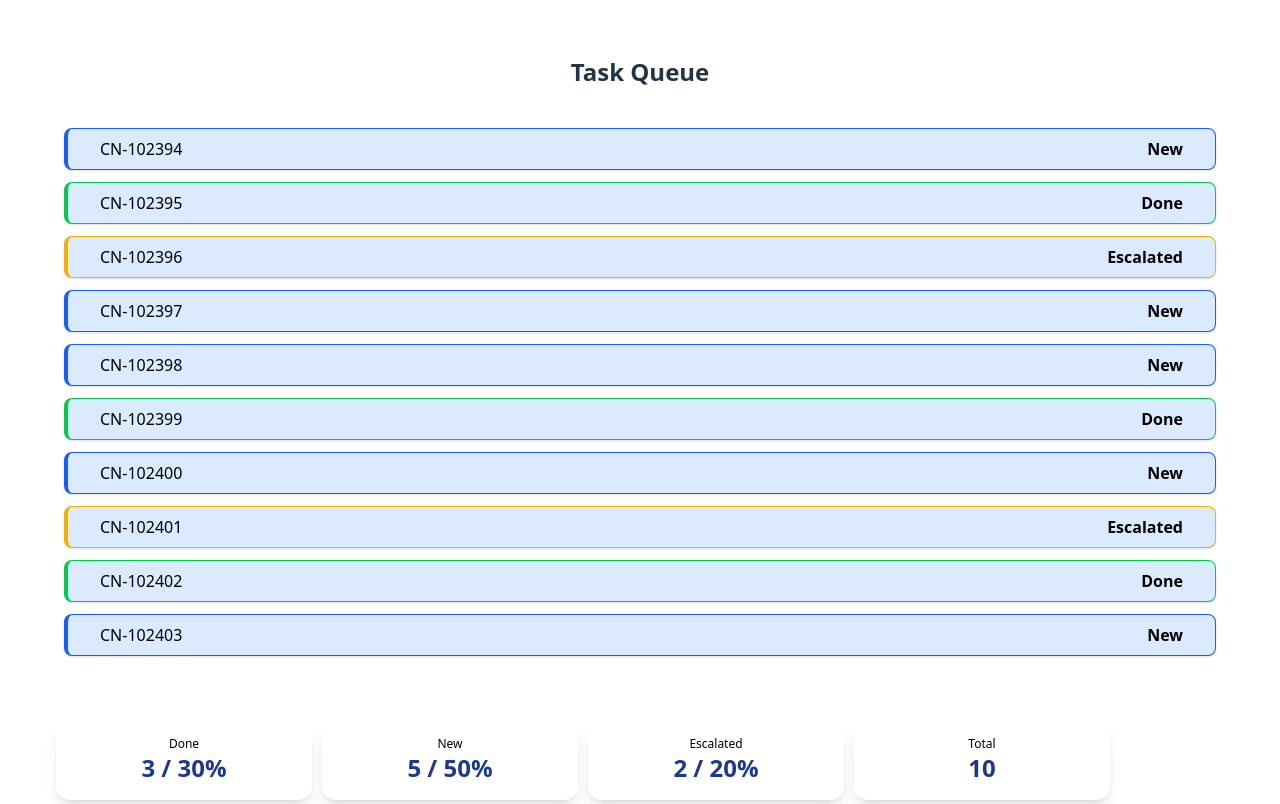
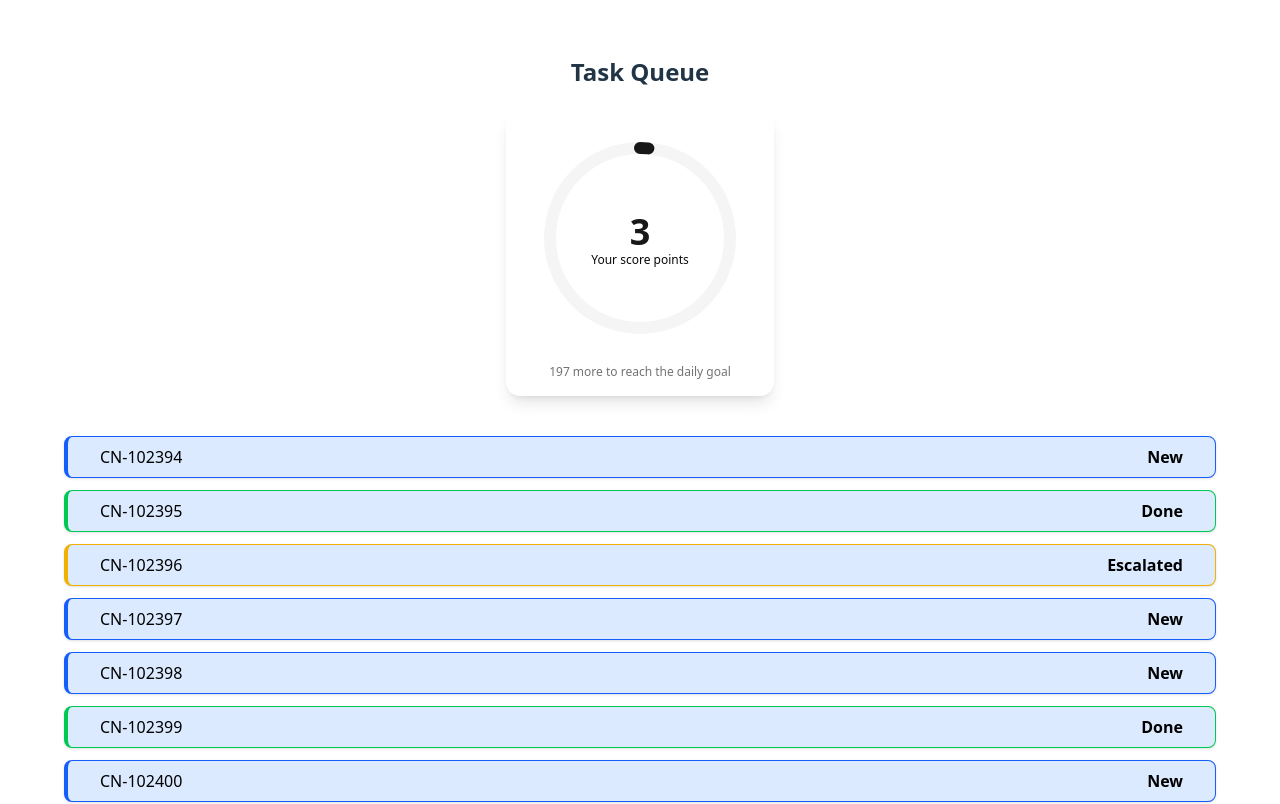
Before and after one commit to Catherine358/tasks-manager-shadcn, a React (Vite) app: page / in a window 1280 px wide. Shown: the top 804 px of the page. Built offline with nearby package versions, Linux system fonts and the light colour scheme.

Commit message:
added task counter

```diff
--- /dev/null
+++ b/src/components/TaskCounter.tsx
@@ -0,0 +1,56 @@
+import type {Task} from "../api/tasks.ts";
+import {Card} from "./ui/card.tsx";
+
+
+const DAILY_GOAL = 200;
+
+type TaskCounterProps = {
+    tasks: Task[];
+}
+
+export default function TaskCounter({ tasks }: TaskCounterProps) {
+    const doneCount = tasks.filter((task) => task.status === 'done').length;
+    const remainingTasks = DAILY_GOAL - doneCount;
+    const circumference = 2 * Math.PI * 90;
+    const progressPercentage = (doneCount / DAILY_GOAL) * 100;
+    const strokeDashoffset =
+        circumference - (progressPercentage / 100) * circumference;
+
+    return (
+        <Card className="border-0 relative flex flex-col items-center gap-4 rounded-xl px-6 py-4 shadow-lg bg-white" >
+            <div className="relative w-[220px] h-[220px]">
+                <svg width="220" height="220" viewBox="0 0 220 220">
+                    <circle
+                        className="stroke-muted"
+                        cx="110"
+                        cy="110"
+                        r="90"
+                        strokeWidth="12"
+                        fill="none"
+                    />
+                    <circle
+                        className="stroke-primary transition-all duration-500 ease-in-out"
+                        cx="110"
+                        cy="110"
+                        r="90"
+                        strokeWidth="12"
+                        fill="none"
+                        strokeDasharray={circumference}
+                        strokeDashoffset={strokeDashoffset}
+                        transform="rotate(-90 110 110)"
+                        strokeLinecap="round"
+                    />
+                </svg>
+            </div>
+            <div className="absolute top-[45%] left-1/2 -translate-x-1/2 -translate-y-1/2 flex flex-col items-center">
+                <span className="text-4xl font-bold text-primary">{doneCount}</span>
+                <span className="text-xs text-foreground">Your score points</span>
+            </div>
+            {remainingTasks > 0 && (
+                <span className="text-xs text-muted-foreground">
+          {remainingTasks} more to reach the daily goal
+        </span>
+            )}
+        </Card>
+    );
+}
--- a/src/pages/TaskQueue.tsx
+++ b/src/pages/TaskQueue.tsx
@@ -3,6 +3,7 @@ import {useQuery} from "@tanstack/react-query";
 import {getTasks} from "../api/tasks.ts";
 import TaskList from "../components/TaskList.tsx";
 import TaskStatistics from "../components/TaskStatistics.tsx";
+import TaskCounter from "../components/TaskCounter.tsx";
 
 export default function TaskQueue() {
     const { data: tasks = [] } = useQuery({
@@ -13,6 +14,9 @@ export default function TaskQueue() {
     return (
         <main className="p-6 flex flex-col gap-6">
             <h1 className="text-2xl font-semibold">Task Queue</h1>
+            <section className="flex justify-center">
+                <TaskCounter tasks={tasks} />
+            </section>
             <section className="flex-1">
                 <TaskList tasks={tasks} />
             </section>
```
